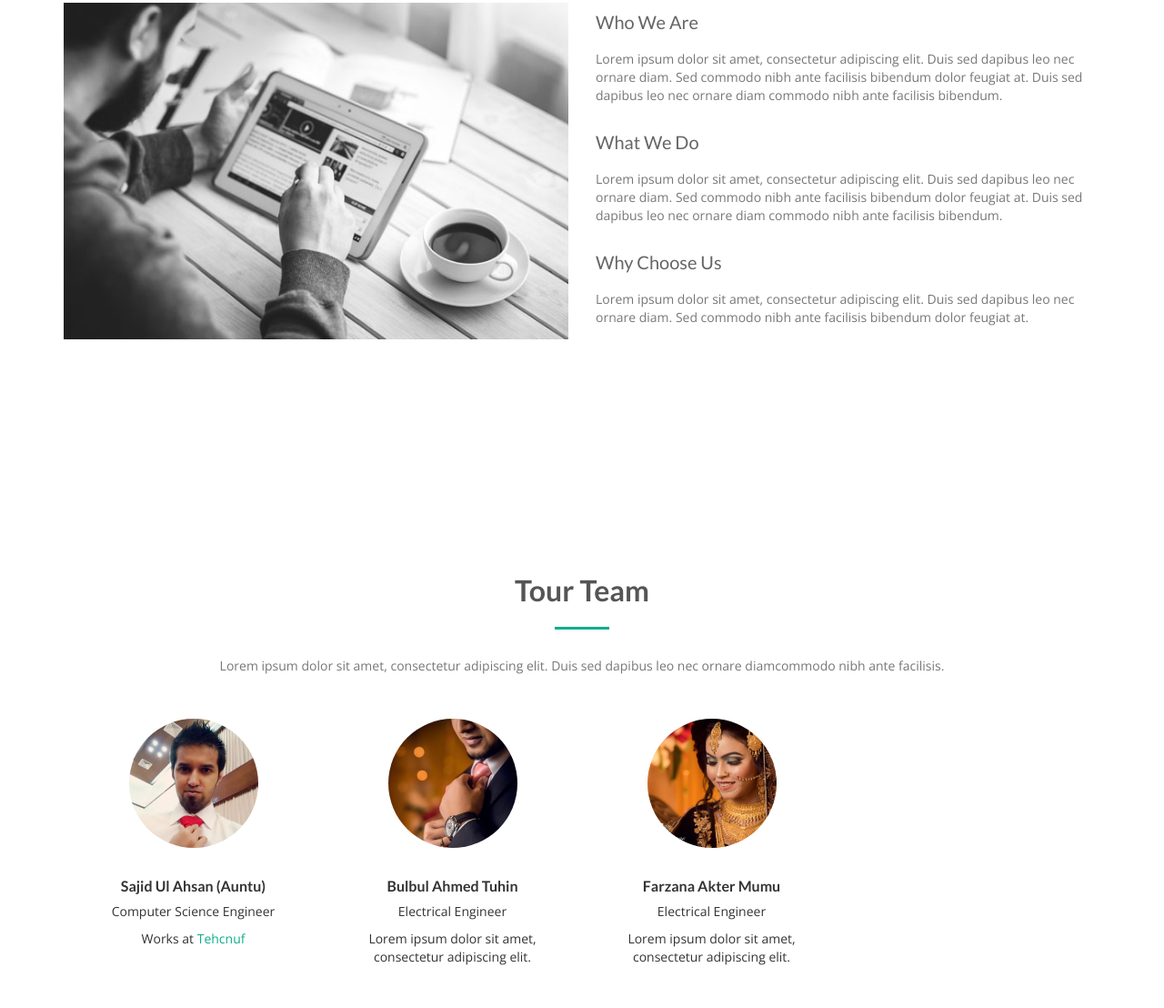
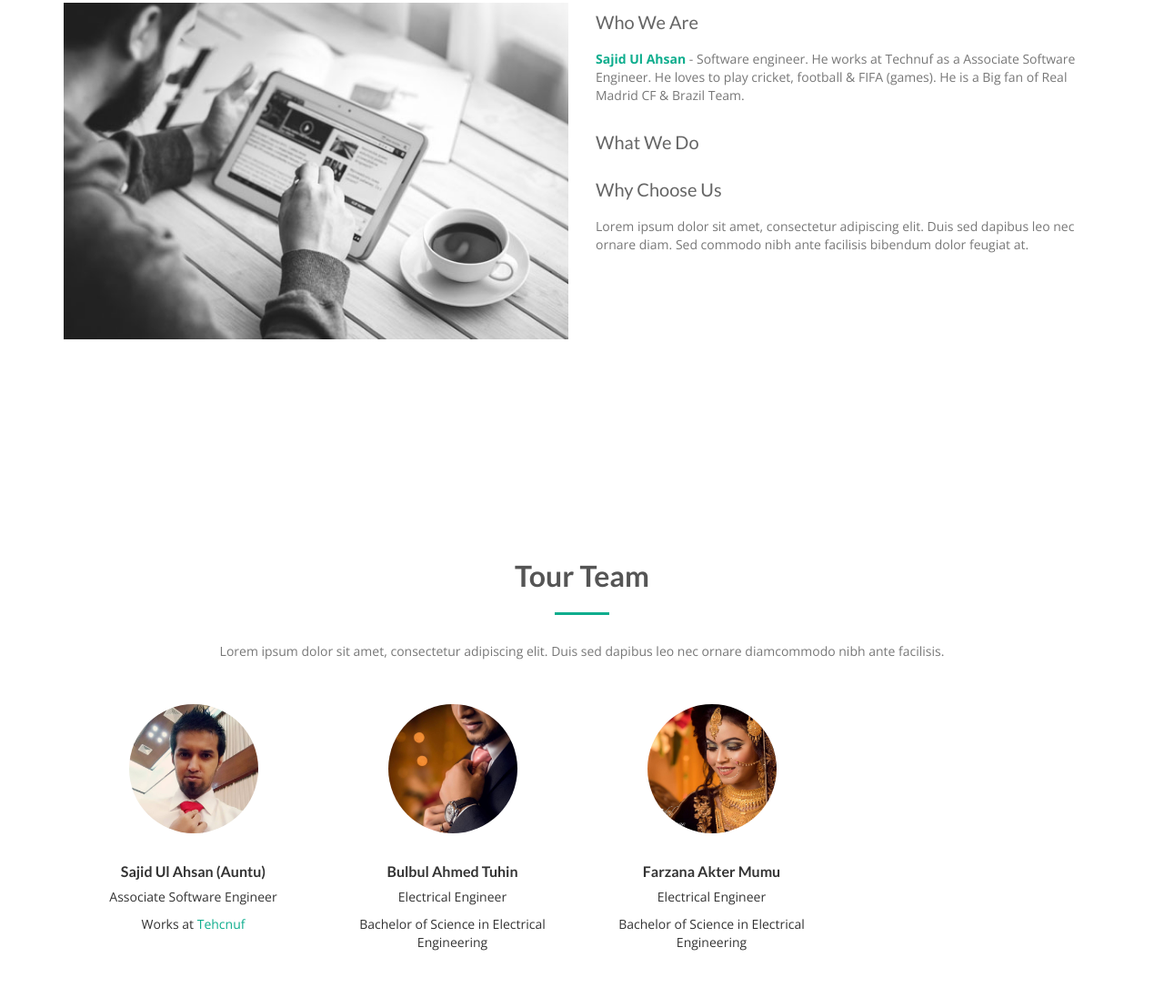
Before and after one commit to auntuahsan/auntuahsan.github.io, a plain HTML site: page index.html in a window 1280 px wide. Shown: the part 1004-2112 px from the top of the page at 91% size. Drawn offline with nearby package versions, Linux system fonts and the light colour scheme.

Commit message:
Bug Fixes

```diff
--- a/index.html
+++ b/index.html
@@ -80,9 +80,9 @@
       <div class="col-md-6">
         <div class="about-text">
           <h4>Who We Are</h4>
-          <p>Lorem ipsum dolor sit amet, consectetur adipiscing elit. Duis sed dapibus leo nec ornare diam. Sed commodo nibh ante facilisis bibendum dolor feugiat at. Duis sed dapibus leo nec ornare diam commodo nibh ante facilisis bibendum.</p>
+          <p> <a><b>Sajid Ul Ahsan</b></a> - Software engineer. He works at Technuf as a Associate Software Engineer. He loves to play cricket, football & FIFA (games). He is a Big fan of Real Madrid CF & Brazil Team.</p>
           <h4>What We Do</h4>
-          <p>Lorem ipsum dolor sit amet, consectetur adipiscing elit. Duis sed dapibus leo nec ornare diam. Sed commodo nibh ante facilisis bibendum dolor feugiat at. Duis sed dapibus leo nec ornare diam commodo nibh ante facilisis bibendum.</p>
+          <p></p>
           <h4>Why Choose Us</h4>
           <p>Lorem ipsum dolor sit amet, consectetur adipiscing elit. Duis sed dapibus leo nec ornare diam. Sed commodo nibh ante facilisis bibendum dolor feugiat at.</p>
         </div>
@@ -103,7 +103,7 @@
         <div class="thumbnail"> <img src="img/team/05.jpg" alt="..." class="img-circle team-img">
           <div class="caption">
             <h3>Sajid Ul Ahsan (Auntu)</h3>
-            <p>Computer Science Engineer </p>
+            <p>Associate Software Engineer</p>
             <p>Works at <a href="http://technuf.com">Tehcnuf</a></p>
           </div>
         </div>
@@ -113,7 +113,7 @@
           <div class="caption">
             <h3>Bulbul Ahmed Tuhin</h3>
             <p>Electrical Engineer</p>
-            <p>Lorem ipsum dolor sit amet, consectetur adipiscing elit.</p>
+            <p>Bachelor of Science in Electrical Engineering</p>
           </div>
         </div>
       </div>
@@ -122,7 +122,7 @@
           <div class="caption">
             <h3>Farzana Akter Mumu</h3>
             <p>Electrical Engineer</p>
-            <p>Lorem ipsum dolor sit amet, consectetur adipiscing elit.</p>
+            <p>Bachelor of Science in Electrical Engineering</p>
           </div>
         </div>
       </div>
```
